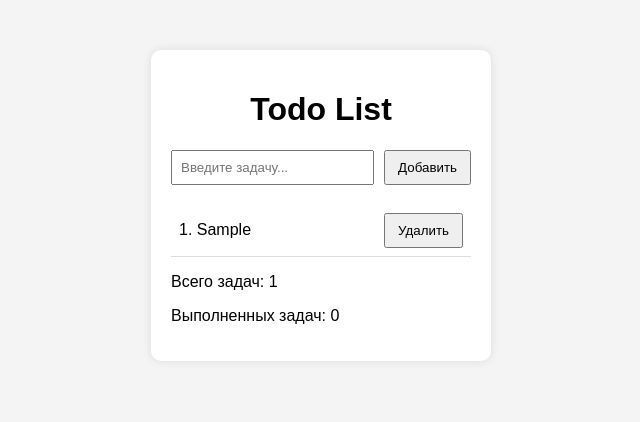
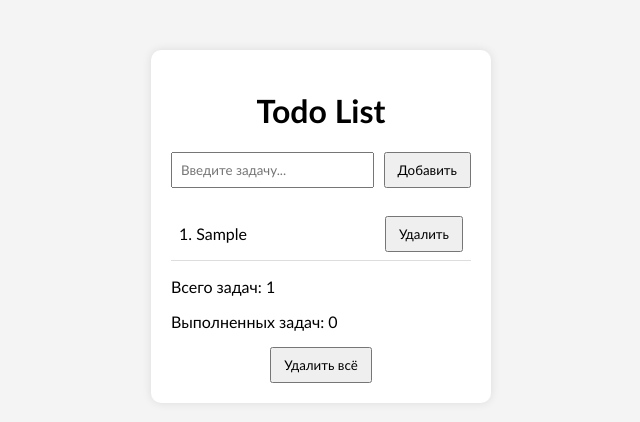
Before and after one commit to Jeefik/ToDo, a plain HTML site: page index.html in a window 1280 px wide. Both pictures are taken after typing "Sample" into the empty fields and a click on the button "Добавить". Shown: the whole page, without its empty margins (319-959 px from the left). Drawn offline with Linux system fonts and the light colour scheme.

Commit message:
add deleteALL

```diff
--- a/index.html
+++ b/index.html
@@ -17,6 +17,9 @@
       <ul id="list"></ul>
       <p>Всего задач: <span id="counter"></span></p>
       <p>Выполненных задач: <span id="counterDone"></span></p>
+      <div class="deleteAll">
+        <button id="clearAll">Удалить всё</button>
+      </div>
     </div>
 
     <script src="script.js"></script>
--- a/script.js
+++ b/script.js
@@ -3,6 +3,7 @@ const btn = document.querySelector("#btn");
 const list = document.querySelector("#list");
 const counter = document.querySelector("#counter");
 const counterDone = document.querySelector("#counterDone");
+const clearAll = document.querySelector("#clearAll");
 const sound = new Audio("sound/meme.mp3");
 
 let tasks = [];
@@ -72,6 +73,11 @@ function render() {
       saveTasks();
       render();
     });
+    clearAll.addEventListener("click", function () {
+      tasks = [];
+      saveTasks();
+      render();
+    });
 
     deleteBtn.addEventListener("click", function () {
       const isConfirm = confirm("Вы точно хотите удалить задачу?");
@@ -82,7 +88,7 @@ function render() {
         render();
       } else {
         console.log("Cancel");
-        return
+        return;
       }
     });
 
--- a/style.css
+++ b/style.css
@@ -1,3 +1,6 @@
+* {
+  font-family: "Gill Sans", "Gill Sans MT", Calibri, "Trebuchet MS", sans-serif;
+}
 body {
   font-family: Arial, sans-serif;
   background: #f4f4f4;
@@ -33,6 +36,14 @@ button {
   cursor: pointer;
 }
 
+.deleteAll {
+  text-align: center;
+}
+
+#clearAll {
+  font-family: "Gill Sans", "Gill Sans MT", Calibri, "Trebuchet MS", sans-serif;
+}
+
 ul {
   list-style: none;
   padding: 0;
```
